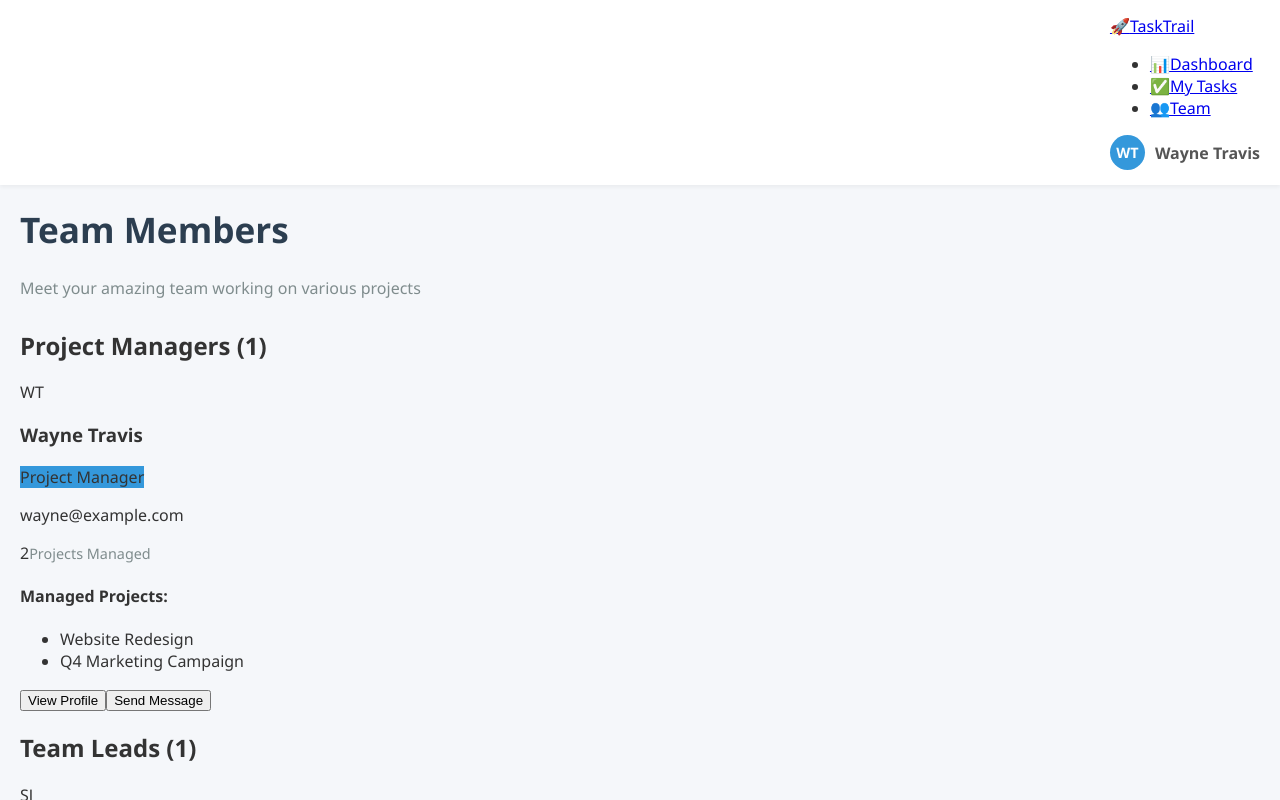
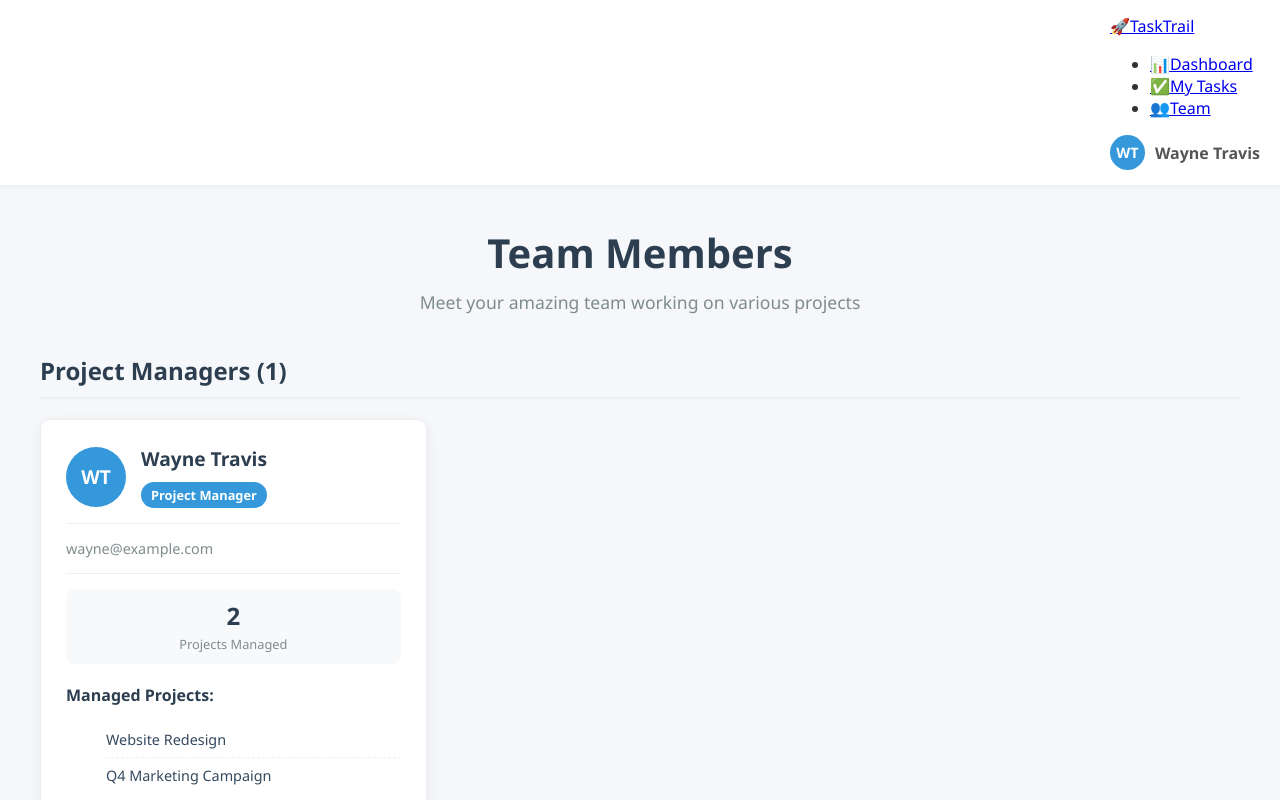
Before and after one commit to ItsDylnn/phase-4-project, a React (Create React App) app in the folder frontend/: page /team in a window 1280 px wide. Shown: the top 800 px of the page. Built offline with nearby package versions, Linux system fonts and the light colour scheme.

Commit message:
team work

```diff
--- a/frontend/src/styles/App.css
+++ b/frontend/src/styles/App.css
@@ -51,37 +51,82 @@ body {
   margin-bottom: 15px;
 }
 
+.sidebar-nav-container {
+  flex-grow: 1;
+  overflow-y: auto;
+  padding: 10px;
+}
+
 .sidebar-nav {
   list-style: none;
   padding: 0;
   margin: 0;
+  display: flex;
+  flex-direction: column;
+  gap: 8px;
+}
+
+.sidebar-nav li {
+  margin: 0;
+  border-radius: 8px;
+  overflow: hidden;
+  transition: transform 0.2s ease, box-shadow 0.2s ease;
 }
 
 .sidebar-nav li a {
   display: flex;
   align-items: center;
-  padding: 12px 20px;
+  padding: 12px 16px;
   text-decoration: none;
-  color: #bdc3c7;
+  color: #e0e0e0;
   font-size: 1rem;
-  transition: background-color 0.2s, color 0.2s;
+  background-color: rgba(255, 255, 255, 0.05);
+  border-radius: 8px;
+  border: 1px solid rgba(255, 255, 255, 0.1);
+  transition: all 0.2s ease;
+}
+
+.sidebar-nav li:hover {
+  transform: translateY(-2px);
+  box-shadow: 0 4px 8px rgba(0, 0, 0, 0.15);
 }
 
 .sidebar-nav li a:hover {
-  background-color: #34495e;
+  background-color: rgba(255, 255, 255, 0.1);
   color: white;
+  border-color: rgba(255, 255, 255, 0.2);
 }
 
-.sidebar-nav li a.active {
-  background-color: #3498db;
+.sidebar-nav li.active {
+  background: linear-gradient(135deg, #3498db, #2980b9);
+  box-shadow: 0 4px 12px rgba(52, 152, 219, 0.3);
+}
+
+.sidebar-nav li.active a {
   color: white;
-  border-left: 5px solid #3498db;
-  padding-left: 15px;
+  background: transparent;
+  border-color: transparent;
 }
 
 .sidebar-icon {
-  margin-right: 10px;
+  margin-right: 12px;
   font-size: 1.2rem;
+  width: 24px;
+  text-align: center;
+  transition: transform 0.2s ease;
+}
+
+.sidebar-nav li:hover .sidebar-icon {
+  transform: scale(1.1);
+}
+
+.sidebar-label {
+  font-weight: 500;
+  transition: transform 0.2s ease;
+}
+
+.sidebar-nav li:hover .sidebar-label {
+  transform: translateX(4px);
 }
 
 .sidebar-footer {
@@ -90,6 +135,24 @@ body {
   border-top: 1px solid rgba(255, 255, 255, 0.1);
   font-size: 0.9rem;
   text-align: center;
+}
+
+.user-profile {
+  padding: 16px;
+  margin: 20px 10px 10px;
+  border-radius: 8px;
+  background-color: rgba(255, 255, 255, 0.05);
+  border: 1px solid rgba(255, 255, 255, 0.1);
+  display: flex;
+  align-items: center;
+  cursor: pointer;
+  transition: all 0.2s ease;
+}
+
+.user-profile:hover {
+  background-color: rgba(255, 255, 255, 0.1);
+  transform: translateY(-2px);
+  box-shadow: 0 4px 8px rgba(0, 0, 0, 0.15);
 }
 
 /* =================================
@@ -399,6 +462,228 @@ body {
   font-weight: 500;
 }
 
+/* =================================
+   TEAM PAGE STYLING
+   ================================= */
+.team-page {
+  max-width: 1200px;
+  margin: 0 auto;
+  padding: 20px;
+}
+
+.page-header {
+  text-align: center;
+  margin-bottom: 40px;
+}
+
+.page-header h1 {
+  font-size: 2.5rem;
+  color: #2c3e50;
+  margin-bottom: 10px;
+}
+
+.page-header p {
+  color: #7f8c8d;
+  font-size: 1.1rem;
+  margin: 0;
+}
+
+.team-section {
+  margin-bottom: 40px;
+}
+
+.team-section h2 {
+  font-size: 1.5rem;
+  color: #2c3e50;
+  margin-bottom: 20px;
+  padding-bottom: 10px;
+  border-bottom: 2px solid #ecf0f1;
+}
+
+.team-grid {
+  display: grid;
+  grid-template-columns: repeat(auto-fill, minmax(300px, 1fr));
+  gap: 20px;
+  margin-bottom: 30px;
+}
+
+.team-member-card {
+  background: white;
+  border-radius: 10px;
+  box-shadow: 0 4px 15px rgba(0, 0, 0, 0.05);
+  padding: 25px;
+  transition: transform 0.3s ease, box-shadow 0.3s ease;
+  border: 1px solid #eee;
+}
+
+.team-member-card:hover {
+  transform: translateY(-5px);
+  box-shadow: 0 8px 25px rgba(0, 0, 0, 0.1);
+}
+
+.member-header {
+  display: flex;
+  align-items: center;
+  margin-bottom: 15px;
+}
+
+.member-avatar {
+  width: 60px;
+  height: 60px;
+  border-radius: 50%;
+  background: #3498db;
+  color: white;
+  display: flex;
+  align-items: center;
+  justify-content: center;
+  font-size: 1.2rem;
+  font-weight: 600;
+  margin-right: 15px;
+  flex-shrink: 0;
+}
+
+.member-info {
+  flex-grow: 1;
+}
+
+.member-name {
+  margin: 0 0 5px 0;
+  color: #2c3e50;
+  font-size: 1.2rem;
+}
+
+.member-role {
+  display: inline-block;
+  padding: 4px 10px;
+  border-radius: 20px;
+  font-size: 0.8rem;
+  font-weight: 600;
+  color: white;
+  margin-top: 5px;
+}
+
+.member-contact {
+  margin: 15px 0;
+  padding: 15px 0;
+  border-top: 1px solid #f0f0f0;
+  border-bottom: 1px solid #f0f0f0;
+}
+
+.member-email {
+  margin: 0;
+  color: #7f8c8d;
+  font-size: 0.9rem;
+}
+
+.member-stats {
+  margin: 15px 0;
+}
+
+.stat {
+  text-align: center;
+  padding: 10px;
+  background: #f8f9fa;
+  border-radius: 8px;
+}
+
+.stat-number {
+  display: block;
+  font-size: 1.5rem;
+  font-weight: 700;
+  color: #2c3e50;
+}
+
+.stat-label {
+  font-size: 0.8rem;
+  color: #7f8c8d;
+}
+
+.member-projects {
+  margin: 20px 0;
+}
+
+.member-projects h4 {
+  margin: 0 0 10px 0;
+  color: #2c3e50;
+  font-size: 1rem;
+}
+
+.project-item {
+  display: flex;
+  align-items: center;
+  padding: 8px 0;
+  border-bottom: 1px dashed #ecf0f1;
+}
+
+.project-item:last-child {
+  border-bottom: none;
+}
+
+.project-name {
+  color: #34495e;
+  font-size: 0.9rem;
+}
+
+.more-projects {
+  color: #3498db;
+  font-size: 0.85rem;
+  font-weight: 500;
+  margin-top: 5px;
+  cursor: pointer;
+}
+
+.member-actions {
+  display: flex;
+  gap: 10px;
+  margin-top: 20px;
+}
+
+.btn-view,
+.btn-message {
+  flex: 1;
+  padding: 10px;
+  border: none;
+  border-radius: 6px;
+  font-weight: 600;
+  cursor: pointer;
+  transition: all 0.2s ease;
+  font-size: 0.9rem;
+}
+
+.btn-view {
+  background: #f0f0f0;
+  color: #2c3e50;
+}
+
+.btn-message {
+  background: #3498db;
+  color: white;
+}
+
+.btn-view:hover {
+  background: #e0e0e0;
+}
+
+.btn-message:hover {
+  background: #2980b9;
+}
+
+/* Responsive Design */
+@media (max-width: 768px) {
+  .team-grid {
+    grid-template-columns: 1fr;
+  }
+
+  .member-actions {
+    flex-direction: column;
+  }
+
+  .btn-view,
+  .btn-message {
+    width: 100%;
+  }
+}
+
 /* Responsive adjustments */
 @media (max-width: 992px) {
   .dashboard-content {
```
